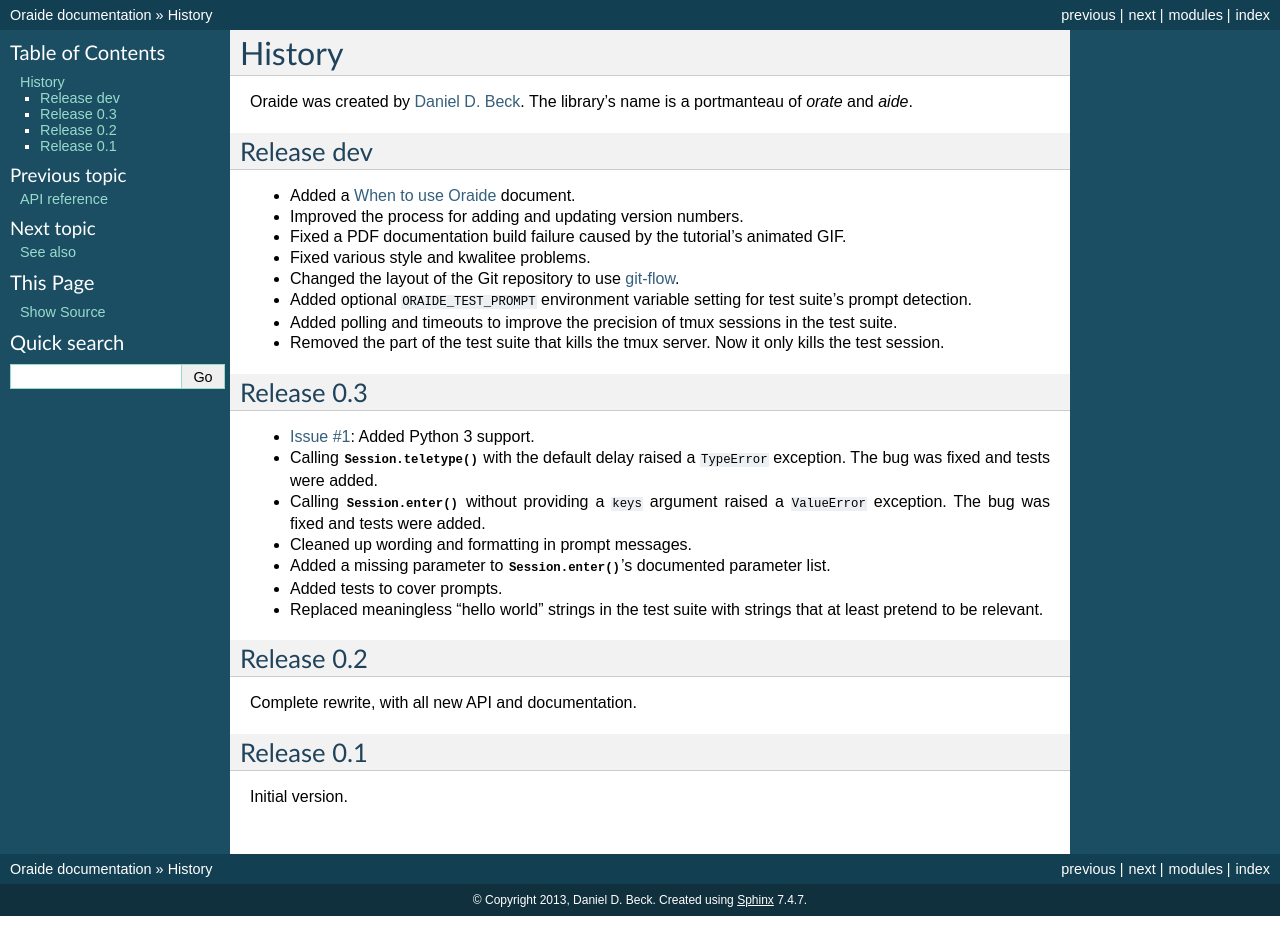
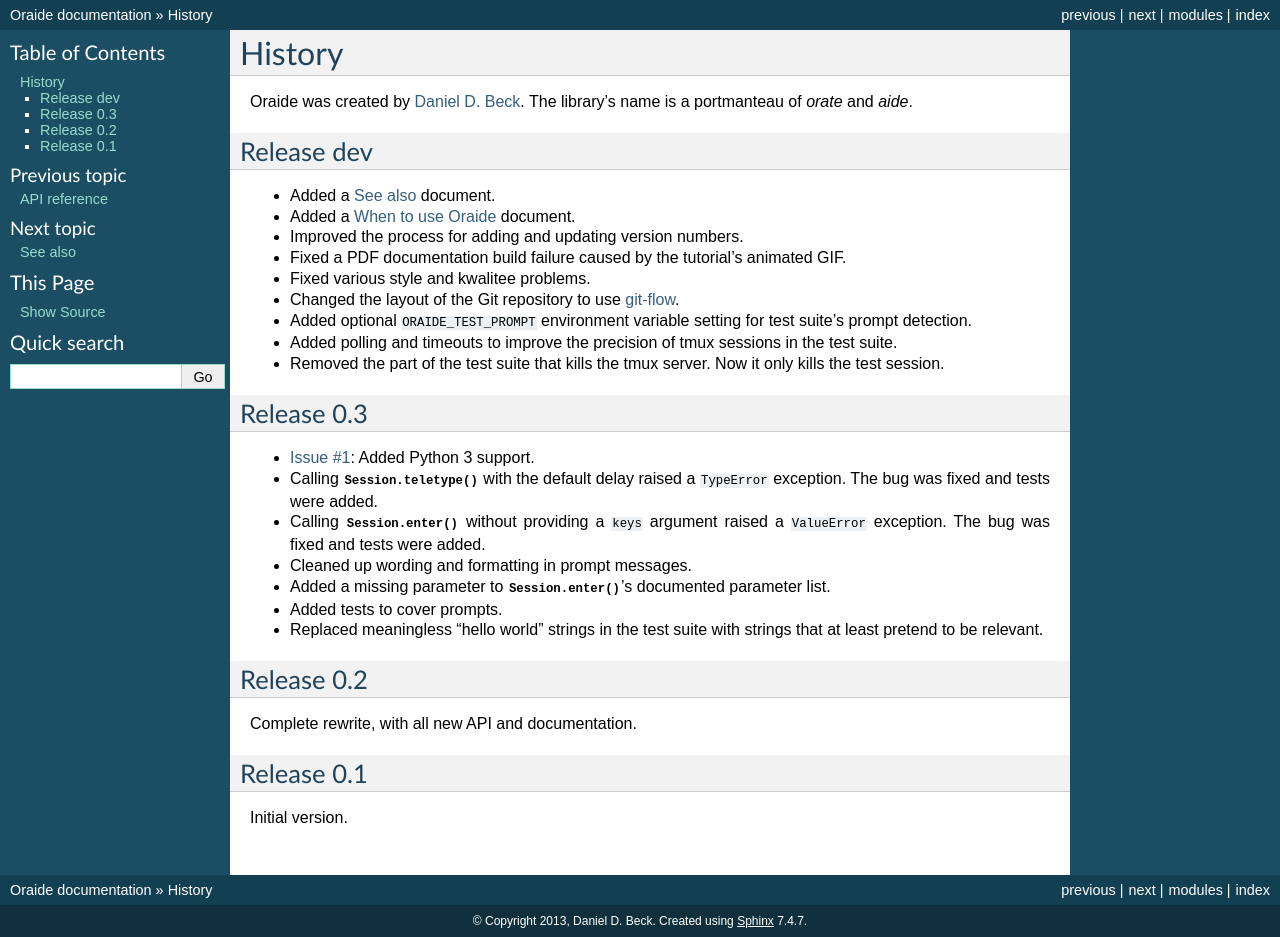
Before and after one commit to ddbeck/oraide, a Sphinx documentation site: the page built from docs/history.rst, in a window 1280 px wide. Built offline with Sphinx 7.4.7, drawn with Linux system fonts in a browser that asks for light colours; the version number could not be read and is left out; before the commit the page ends 916 px from its top, so only the background shows below that.

Commit message:
add "see also" doc to version history

```diff
--- a/docs/history.rst
+++ b/docs/history.rst
@@ -11,6 +11,7 @@
 Release dev
 -----------
 
+- Added a :ref:`seealso` document.
 - Added a :ref:`whentouse` document.
 - Improved the process for adding and updating version numbers.
 - Fixed a PDF documentation build failure caused by the tutorial's animated GIF.
--- a/docs/priorart.rst
+++ b/docs/priorart.rst
@@ -1,3 +1,5 @@
+.. _seealso:
+
 See also
 --------
 
```
